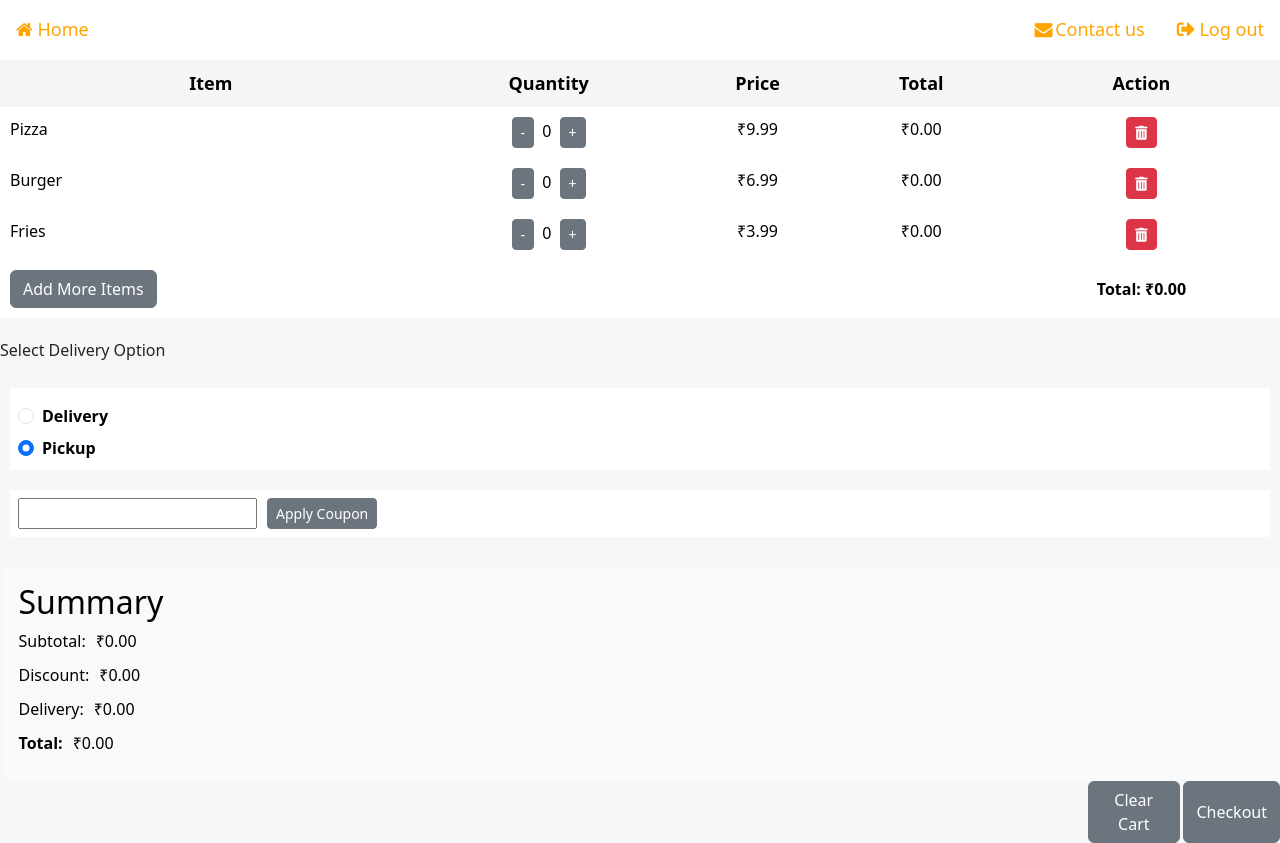
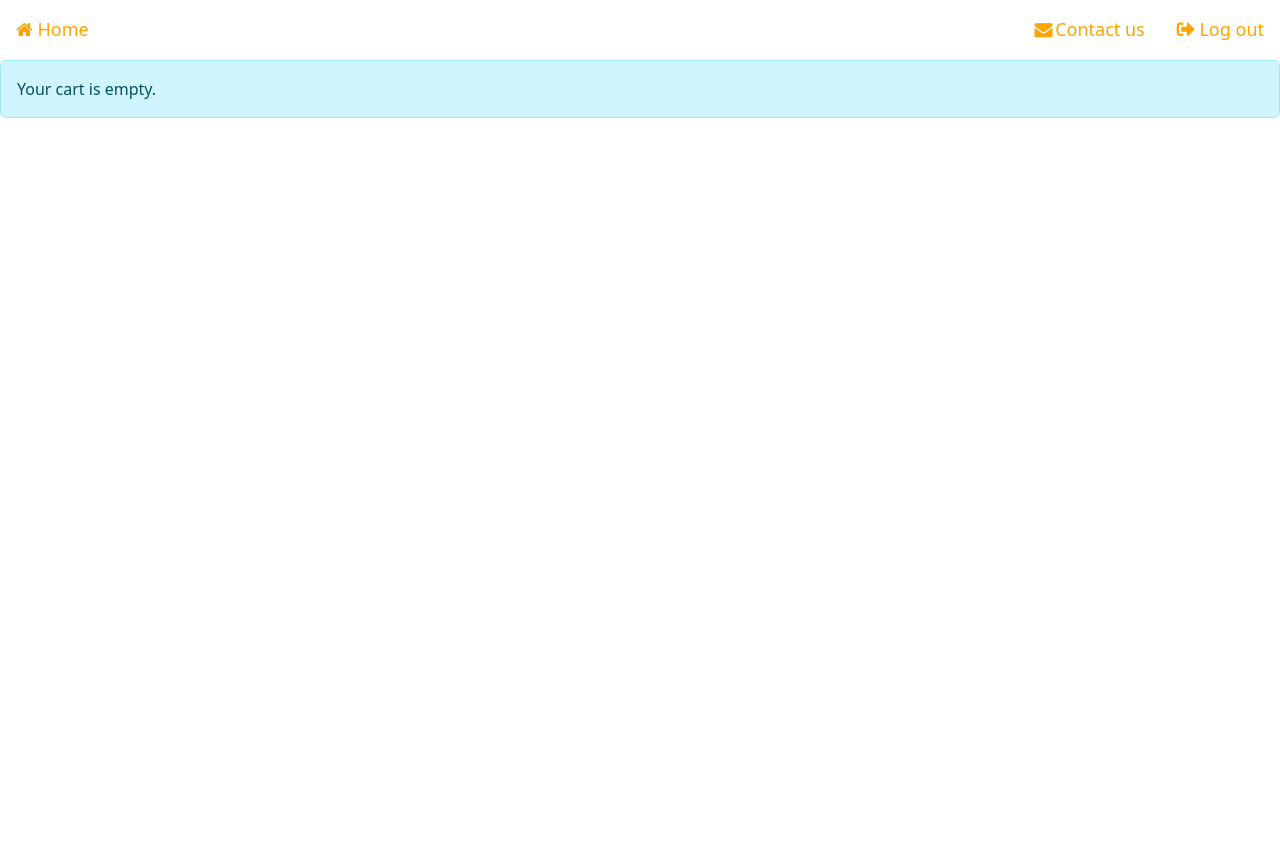
Before and after one commit to iamneo-production/f06afc04-fde3-46d9-926c-b91a568f8aa2, an Angular app in the folder foodapp_frontend/: page /cart in a window 1280 px wide. After the commit the page ends 800 px from the top, so only its background shows below. Built offline with nearby package versions, Linux system fonts and the light colour scheme.

Commit message:
updated cart component

```diff
--- a/foodapp_frontend/src/app/Order.ts
+++ b/foodapp_frontend/src/app/Order.ts
@@ -2,9 +2,11 @@ import { FoodItem } from "./FoodItem";
 
 export class Order extends FoodItem {
     quantity:number;
+    restaurantId:number;
 
-    constructor(id:number, name:string, description:string, tags:string, price:number, imageUrl:string, quantity:number) {
+    constructor(id:number, name:string, description:string, tags:string, price:number, imageUrl:string, quantity:number,restaurantId?:any) {
         super(id, name, description, tags, price, imageUrl);
         this.quantity = quantity;
+        this.restaurantId=restaurantId;
     }
 }
--- a/foodapp_frontend/src/app/cart/cart.component.css
+++ b/foodapp_frontend/src/app/cart/cart.component.css
@@ -122,7 +122,7 @@
 
   .button {
     border-radius: 4px;
-    background-color:#74919b;
+    background-color:orange;
     border: none;
     color: #FFFFFF;
     text-align: center;
--- a/foodapp_frontend/src/app/cart/cart.component.html
+++ b/foodapp_frontend/src/app/cart/cart.component.html
@@ -2,12 +2,11 @@
 
   <link rel="stylesheet" href="https://cdnjs.cloudflare.com/ajax/libs/font-awesome/4.7.0/css/font-awesome.min.css">
 
-<body>
-<div *ngIf="items.length === 0" class="alert alert-info">
+<div *ngIf="orders.length === 0" class="alert alert-info">
   Your cart is empty.
 </div>
 
-<div *ngIf="items.length > 0">
+<div *ngIf="orders.length > 0">
   <table class="table">
     <thead>
       <tr>
@@ -19,17 +18,17 @@
       </tr>
     </thead>
     <tbody>
-      <tr *ngFor="let item of items">
-        <td>{{ item.name }}</td>
+      <tr *ngFor="let order of orders">
+        <td>{{ order.name }}</td>
         <td>
-          <button class="btn btn-sm btn-secondary me-1" (click)="decrementItemQuantity(item)">-</button>
-          {{ item.quantity }}
-          <button class="btn btn-sm btn-secondary ms-1" (click)="incrementItemQuantity(item)">+</button>
+          <button class="btn btn-sm btn-secondary me-1" (click)="decrementItemQuantity(order)">-</button>
+          {{ order.quantity }}
+          <button class="btn btn-sm btn-secondary ms-1" (click)="incrementItemQuantity(order)">+</button>
         </td>
-        <td>{{ item.price | currency:'INR' }}</td>
-        <td>{{ item.quantity * item.price | currency:'INR' }}</td>
+        <td>{{ order.price | currency:'INR' }}</td>
+        <td>{{ order.quantity * order.price | currency:'INR' }}</td>
         <td>
-          <button class="btn btn-sm btn-danger" (click)="removeItem(item)">
+          <button class="btn btn-sm btn-danger" (click)="menuService.removeItem(order.id)">
             <i class="fas fa-trash-alt"></i>
           </button>
         </td>
@@ -38,11 +37,11 @@
     </tbody>
     <tfoot>
       <tr>
-        <td><button class="btn btn-secondary ml-0" routerLink="/restaurant/{{items[0].restaurantId}}">Add More Items</button></td>
+        <td><button class="btn btn-secondary ml-0" routerLink="/menu">Add More Items</button></td>
         <td></td>
         <td></td>
         <td></td>
-        <td style="font-size: medium;"><strong>Total: {{ total | currency:'INR' }}</strong></td>
+        <td style="font-size: medium;"><strong>Total: {{ menuService.getTotalAmount() | currency:'INR' }}</strong></td>
       </tr>
     </tfoot>
   </table>
@@ -94,7 +93,7 @@
     <h2>Summary</h2>
     <div class="summary-row">
       <span class="summary-label">Subtotal:</span>
-      <span class="summary-value">{{ total | currency:'INR' }}</span>
+      <span class="summary-value">{{ menuService.getTotalAmount() | currency:'INR' }}</span>
     </div>
     <div class="summary-row">
       <span class="summary-label">Discount:</span>
@@ -106,7 +105,7 @@
     </div>
     <div class="summary-row total-row">
       <span class="summary-label"><strong>Total:</strong></span>
-      <span class="summary-value">{{ (total - discountvalue + deliveryCharge) | currency:'INR' }}</span>
+      <span class="summary-value">{{ (menuService.getTotalAmount() - discountvalue + deliveryCharge) | currency:'INR' }}</span>
     </div>
   </div>
 
@@ -115,4 +114,3 @@
     <button class="btn btn-secondary" id="checkout" routerLink="/Checkout">Checkout</button>
   </div>
   </div>
-  </body>
--- a/foodapp_frontend/src/app/cart/cart.component.ts
+++ b/foodapp_frontend/src/app/cart/cart.component.ts
@@ -23,26 +23,24 @@ export class CartComponent implements OnInit {
 
 
 
-  constructor(private cartService: CartService, private router: Router,private menuService:MenuService) {}
+  constructor(private cartService: CartService, private router: Router,public menuService:MenuService) {}
 
 
   ngOnInit() {
     this.items = this.cartService.getItems();
     this.total = this.cartService.getTotal();
     this.calculateDiscountedPrice();
+  }
 
-  }
   orders:Order[]=this.menuService.order;
-
   incrementItemQuantity(item: any): void {
     this.cartService.incrementItemQuantity(item);
-    this.total = this.cartService.getTotal();
     this.discount(this.coupanInput);
   }
 
   decrementItemQuantity(item: any): void {
     this.cartService.decrementItemQuantity(item);
-    this.total = this.cartService.getTotal();
+    // this.total = this.cartService.getTotal();
     this.discount(this.coupanInput);
   }
 
@@ -57,8 +55,8 @@ export class CartComponent implements OnInit {
   }
 
   clearCart(): void {
-    this.cartService.clearCart();
-    this.items = [];
+    // this.cartService.clearCart();
+    this.orders = [];
     this.total = 0;
     this.calculateDiscountedPrice();
   }
@@ -66,19 +64,23 @@ export class CartComponent implements OnInit {
   discount(couponInput: string): void {
     const enteredCoupon = couponInput.trim().toUpperCase();
 
-    if (couponInput === 'WELCOME' && this.discountcount === 0) {
-      this.discountvalue = 0.5 * this.total;
+    if (enteredCoupon === 'WELCOME' && this.discountcount === 0) {
+      this.discountvalue = Math.min(0.5 * this.menuService.getTotalAmount(), 200);
       this.calculateDiscountedPrice();
       this.discountcount++;
       alert('Coupon Applied Successfully');
-    } else if (couponInput === 'WELCOME' && this.discountcount !== 0) {
-      this.discountvalue=0.5*this.total;
+    } else if (enteredCoupon === 'BIGDAY' && this.discountcount===0) {
+      this.discountvalue = 100;
       this.calculateDiscountedPrice();
+      this.discountcount++;
+    } else if (enteredCoupon === 'FREESHIP' && this.discountcount==0 && this.deliveryCharge===50) {
+      this.discountvalue = 50;
+      this.calculateDiscountedPrice();
+      this.discountcount++;
     } else {
       this.discountedprice = this.total;
       this.discountcount = 0;
       this.discountvalue = 0;
-
     }
   }
 
@@ -91,8 +93,11 @@ export class CartComponent implements OnInit {
   }
   update1():void{
    this.deliveryCharge=50;
+   this.discount(this.coupanInput);
   }
   update2():void{
     this.deliveryCharge=0;
   }
+
+
 }
--- a/foodapp_frontend/src/app/cart/cart.service.ts
+++ b/foodapp_frontend/src/app/cart/cart.service.ts
@@ -1,4 +1,5 @@
 import { Injectable } from '@angular/core';
+
 
 @Injectable({
   providedIn: 'root'
@@ -9,18 +10,19 @@ export class CartService {
 
   constructor() { }
 
-  addToCart(item:any): void {
-    let existingItem = this.items.find((x: { name: any; }) => x.name === item.name);
-    if (existingItem) {
-      existingItem.quantity++;
-    } else {
-      item.quantity = 1;
-      this.items.push(item);
-    }
-    this.total += item.price;
-    console.log("Item added to cart: ", item);
-    console.log("Total after adding item: ", this.total);
-  }
+
+  // addToCart(item:any): void {
+  //   let existingItem = this.items.find((x: { name: any; }) => x.name === item.name);
+  //   if (existingItem) {
+  //     existingItem.quantity++;
+  //   } else {
+  //     item.quantity = 1;
+  //     this.items.push(item);
+  //   }
+  //   this.total += item.price;
+  //   console.log("Item added to cart: ", item);
+  //   console.log("Total after adding item: ", this.total);
+  // }
 
 
   getItems() {
@@ -61,9 +63,9 @@ export class CartService {
     }
   }
 
-  clearCart(): void {
-    this.items = [];
-    this.total = 0;
-  }
+  // clearCart(): void {
+  //   this.orders = [];
+  //   this.total = 0;
+  // }
 
 }
--- a/foodapp_frontend/src/app/header/header.component.html
+++ b/foodapp_frontend/src/app/header/header.component.html
@@ -81,16 +81,18 @@
     <button *ngIf="router.url==='/dashboard'" class="button" onclick="alert('Please Login to view Your Cart')"
       value="My cart"> <span><i class='fas fa-shopping-cart'></i> My Cart </span></button>
     <button *ngIf="router.url==='/home'" class="button" value="My cart"><span>My Cart </span></button>
+    <button *ngIf="router.url==='/menu'" class="button" value="My cart" [routerLink]="(['/cart'])"><span><i class='fas fa-shopping-cart'></i>My Cart </span></button>
 
     <!-- profile  -->
-    <button *ngIf="router.url==='/adminpanel'" class="button"><span><i class="fas fa-user"></i>
+    <button *ngIf="router.url==='/adminpanel'" class="button" ><span><i class="fas fa-user"></i>
         Edit Profile</span></button>
 
 
     <!--Log out-->
     <button *ngIf="router.url==='/home'
                      || router.url==='/adminpanel'
-                     || router.url==='/cart'" class="button" (click)="logout()"> <span> <i class="fas fa-sign-out-alt">
+                     || router.url==='/cart'
+                     || router.url==='/menu'" class="button" (click)="logout()"> <span> <i class="fas fa-sign-out-alt">
         </i> Log out</span></button>
 
   </div>
--- a/foodapp_frontend/src/app/menu/menu.component.css
+++ b/foodapp_frontend/src/app/menu/menu.component.css
@@ -112,7 +112,7 @@ div.content-right .name {
 .addToCart button, .addToCart a {
     padding: 10px 15px;
     border: none;
-    background: #e72929;
+    background: orange;
     color: white;
     opacity: 0.8;
     margin: 0;
@@ -132,7 +132,7 @@ img.food {
 
 #order {
     display: flex;
-    background-color: #e72929;
+    background-color:orange;
     color: white;
     padding: 10px;
     position: fixed;
--- a/foodapp_frontend/src/app/menu/menu.component.ts
+++ b/foodapp_frontend/src/app/menu/menu.component.ts
@@ -59,11 +59,8 @@ export class MenuComponent {
   }
 
   getTotalAmount() {
-    let totalAmount:number = 0;
-    this.order.forEach(orderItem => {
-      totalAmount += orderItem.price*orderItem.quantity;
-    });
-    return totalAmount;
+    return this.menuService.getTotalAmount();
+
   }
 
   getQtyById(foodId:number) {
--- a/foodapp_frontend/src/app/menu/menu.service.ts
+++ b/foodapp_frontend/src/app/menu/menu.service.ts
@@ -16,5 +16,19 @@ export class MenuService {
   getMenu() : Observable<FoodItem[]> {
     return this.httpService.get<FoodItem[]>('/assets/menu/menu.json');
   }
+  getTotalAmount(){
+    let totalAmount:number = 0;
+    this.order.forEach(orderItem => {
+      totalAmount += orderItem.price*orderItem.quantity;
+    });
+    return totalAmount;
+  }
+
+  removeItem(orderId: number) {
+    const index = this.order.findIndex(orderItem => orderItem.id === orderId);
+    if (index !== -1) {
+      this.order.splice(index, 1);
+    }
+  }
 
 }
```
